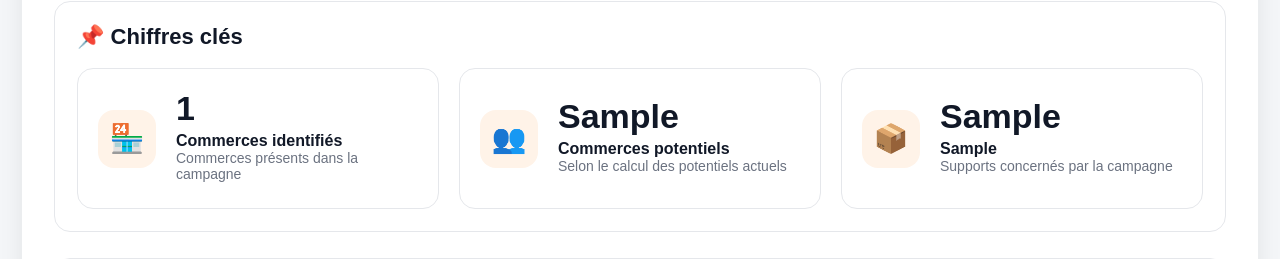
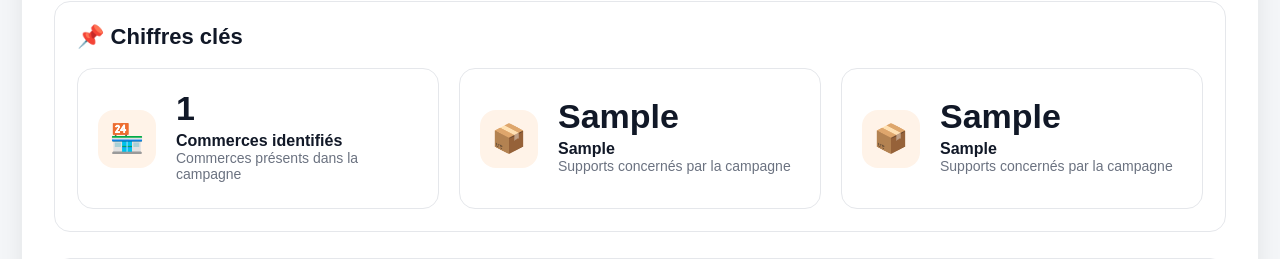
Before and after one commit to MONNET66/potentieldiffusiondiffmedia, a Flask app: template templates/massive_campaign.html in a window 1280 px wide. Shown: the part 536-795 px from the top of the page. Run offline with Flask 3, Linux system fonts and the light colour scheme; data comes from the database, SQL or seed files in the repository; the template is opened without the code that fills it: most values are stand-ins (such as "Sample title", 1, 10 or a date in 2020).

Commit message:
Update massive_campaign.html

```diff
--- a/templates/massive_campaign.html
+++ b/templates/massive_campaign.html
@@ -427,11 +427,20 @@
                 </div>
 
                 <div class="metric-card">
-                    <div class="metric-icon">👥</div>
+                    <div class="metric-icon">📦</div>
                     <div>
-                        <div class="metric-value">{{ commerces_potentiels }}</div>
-                        <div class="metric-title">Commerces potentiels</div>
-                        <div class="metric-help">Selon le calcul des potentiels actuels</div>
+                        <div class="metric-value">{{ supports_potentiels }}</div>
+                        <div class="metric-title">{{ support_display }}</div>
+
+                        {% if campaign["support"] == "all" %}
+                            <div class="metric-help">
+                                {% for label, total in support_breakdown %}
+                                    <div>{{ label }} : <strong>{{ total }}</strong></div>
+                                {% endfor %}
+                            </div>
+                        {% else %}
+                            <div class="metric-help">Supports concernés par la campagne</div>
+                        {% endif %}
                     </div>
                 </div>
 
```
